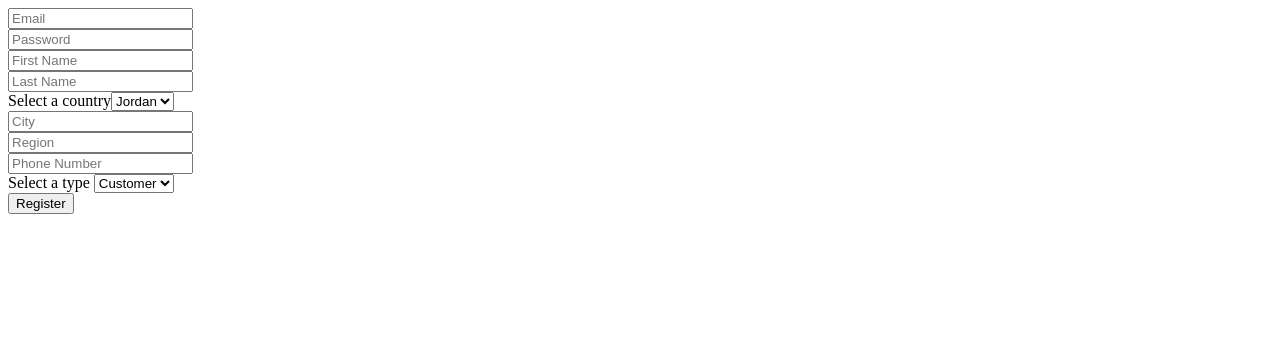
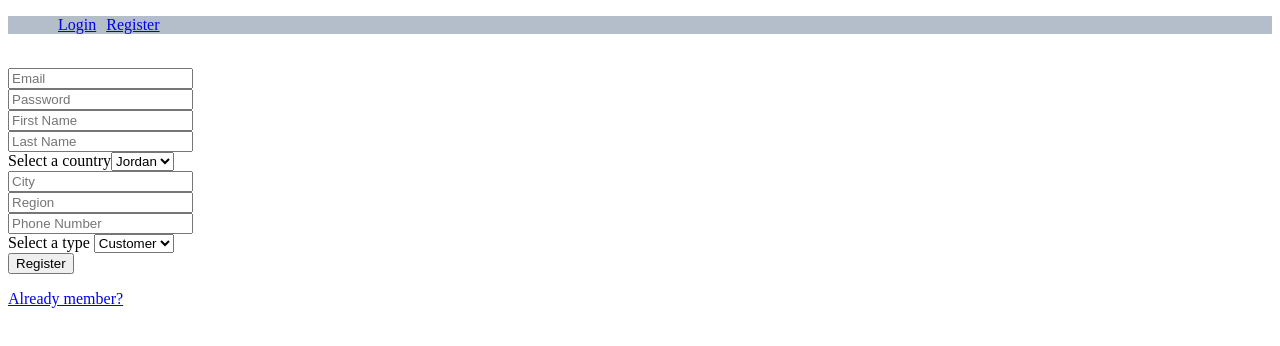
Before and after one commit to Rama-Qandeel/Project-5, a React (Create React App) app in the folder front-end/: page /register in a window 1280 px wide. Shown: the top 346 px of the page. Built offline with nearby package versions, Linux system fonts and the light colour scheme; the HTML template or start-up script is replaced by a standard one.

Commit message:
add nav-bar header

```diff
--- a/front-end/src/App.css
+++ b/front-end/src/App.css
@@ -0,0 +1,21 @@
+.navheader {
+  margin-top: 10px;
+  color: black !important;
+  background-color: #b3beca !important;
+}
+
+.PageHeading {
+  margin-top: 10px;
+  margin-bottom: 10px;
+  color: black !important;
+}
+.navbar-nav{
+display: flex;
+
+}
+
+.nav-item{
+text-decoration: none;
+list-style: none;
+margin-left:10px ;
+}
--- a/front-end/src/App.js
+++ b/front-end/src/App.js
@@ -4,7 +4,8 @@ import './App.css';
 import Register from './components/Register';
 import Login from "./components/Login";
 import Home from "./components/Home"
-// Class component
+import Header from "./components/Header"
+
 export default class App extends Component {
   constructor(props) {
     super(props);
@@ -13,12 +14,12 @@ export default class App extends Component {
   render() {
     return (
      <Router>
-     <div>
+     <Header/>
      <Route exact path="/login" render={props => <Login {...props} />} />
       <Route exact path="/register" render={props => <Register {...props} />} />
       <Route exact path="/home" render={props => <Home {...props} />} />
 
-      </div>
+
       </Router>
     );
   }
--- /dev/null
+++ b/front-end/src/components/Header.js
@@ -0,0 +1,38 @@
+import React, { Component } from 'react'
+import { BrowserRouter as Router , Route, Link } from "react-router-dom";
+
+const Header=()=> {
+
+        return (
+
+           <div className="container">
+
+        <nav className=" navheader">
+
+          <div className="" >
+
+            <ul className="navbar-nav ">
+
+              <li className="nav-item">
+            <Link to='/Login' className="nav-link">Login</Link>
+
+              </li>
+
+              <li className="nav-item">
+
+                <Link to='/register' className="nav-link">Register</Link>
+
+              </li>
+
+
+            </ul>
+
+          </div>
+
+        </nav> <br />
+            </div>
+        )
+
+}
+
+export default Header
--- a/front-end/src/components/Register.js
+++ b/front-end/src/components/Register.js
@@ -1,4 +1,6 @@
 import React, { useState } from "react";
+import { BrowserRouter as Router , Route, Link } from "react-router-dom";
+
 import axios from "axios";
 const Register = (props) => {
   const [email, setEmail] = useState("");
@@ -170,6 +172,9 @@ const Register = (props) => {
       <div>
         <button onClick={handleSubmit}>Register</button>
       </div>
+      <Link to="/login">
+      <div><p>Already member?</p></div>
+      </Link>
     </div>
   );
 };
```
